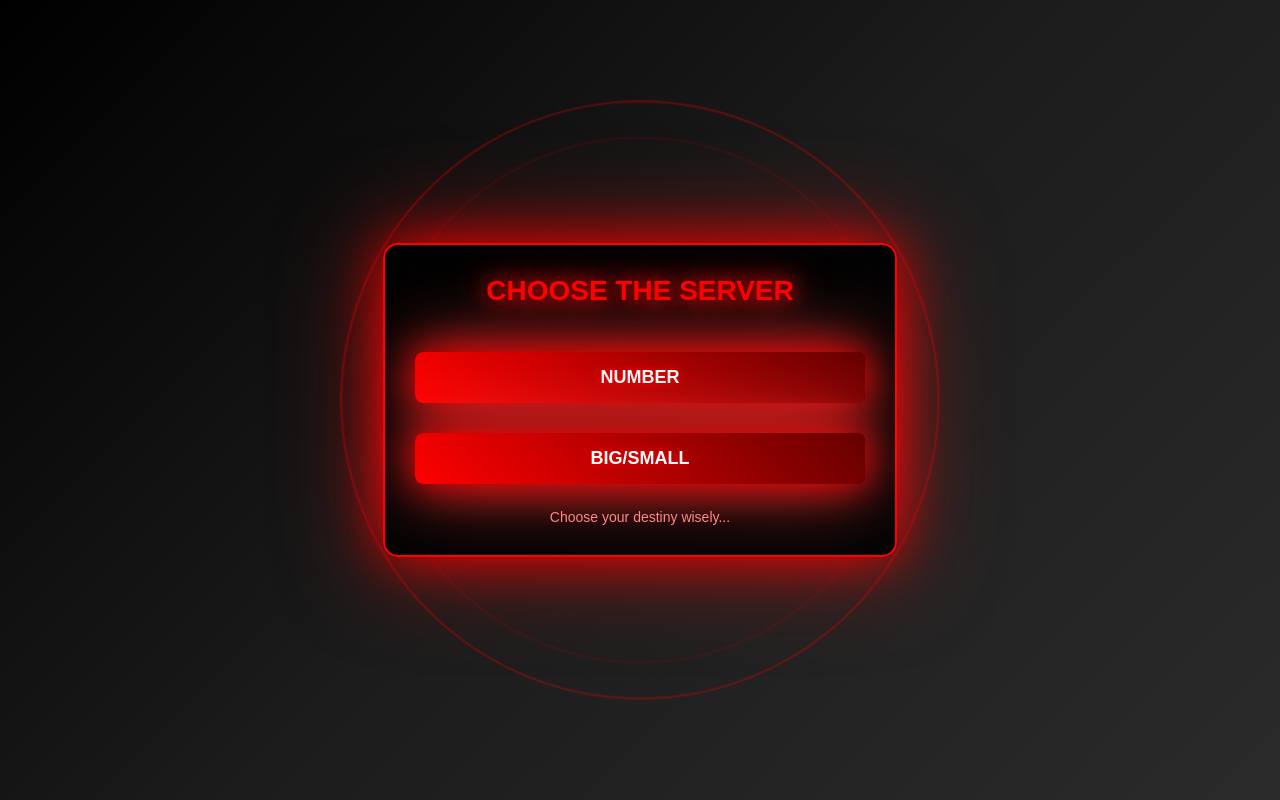
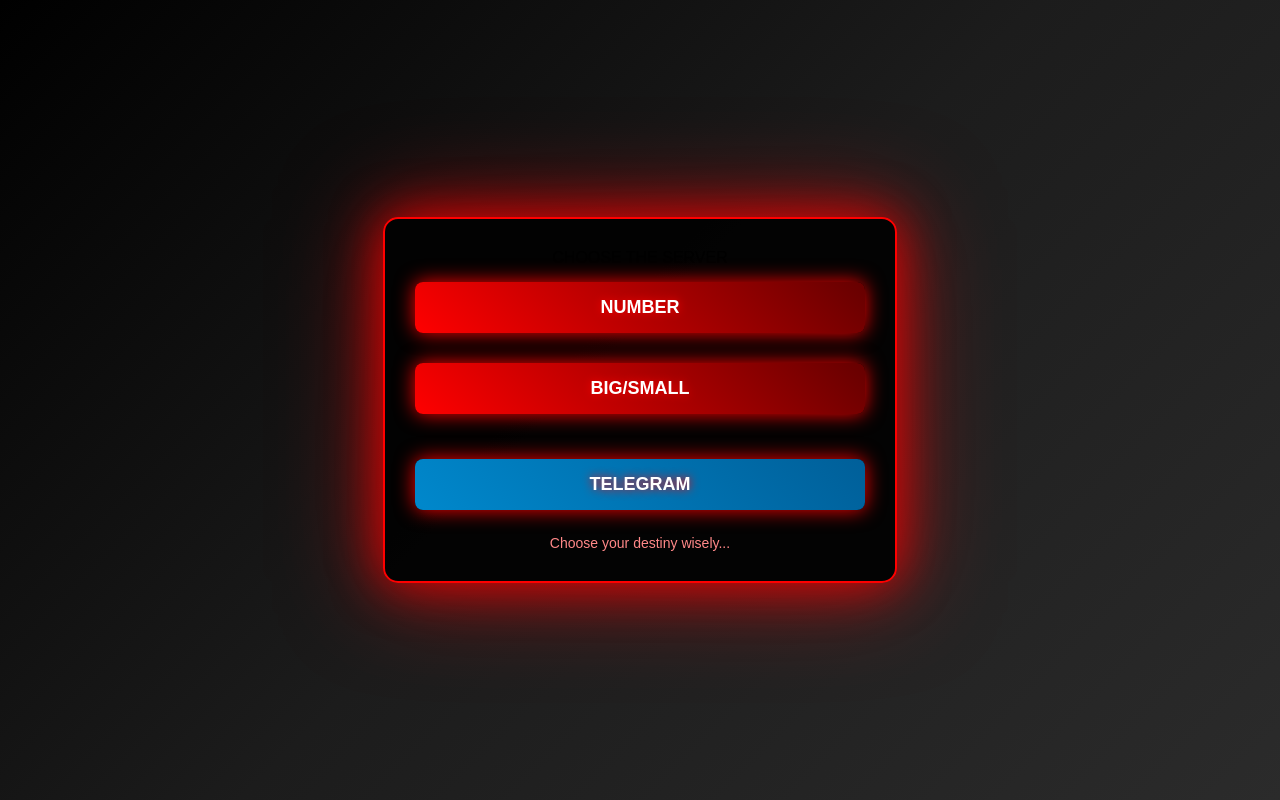
Before and after one commit to teamearing/papamodx, a plain HTML site: page chosse.html in a window 1280 px wide. Drawn offline with Linux system fonts and the light colour scheme.

Commit message:
Update chosse.html

```diff
--- a/chosse.html
+++ b/chosse.html
@@ -31,38 +31,6 @@
             animation: fadeIn 1.5s ease-out;
         }
 
-        /* Animated Danger Rings */
-        .danger-ring {
-            position: absolute;
-            top: 50%;
-            left: 50%;
-            width: 450px;
-            height: 450px;
-            background: transparent;
-            border: 2px solid rgba(255, 0, 0, 0.5);
-            border-radius: 50%;
-            animation: pulse 2s infinite;
-            transform: translate(-50%, -50%);
-            pointer-events: none;
-        }
-
-        .danger-ring:nth-child(2) {
-            width: 550px;
-            height: 550px;
-            animation-delay: 0.5s;
-        }
-
-        /* Title */
-        .title {
-            font-size: 28px;
-            font-weight: bold;
-            color: #ff0000;
-            text-shadow: 0 0 20px #ff0000, 0 0 40px #ff4444;
-            margin-bottom: 30px;
-            animation: flicker 2s infinite;
-        }
-
-        /* Buttons */
         .button {
             display: inline-block;
             width: 100%;
@@ -78,7 +46,11 @@
             text-shadow: 0 0 10px #ff0000;
             box-shadow: 0 0 20px #ff0000;
             transition: 0.3s;
-            animation: glow 1.5s infinite alternate;
+        }
+
+        .button.telegram {
+            background: linear-gradient(45deg, #0088cc, #005f99);
+            margin-top: 30px;
         }
 
         .button:hover {
@@ -86,60 +58,18 @@
             box-shadow: 0 0 40px #ff4444;
         }
 
-        /* Subtext */
+        .button.telegram:hover {
+            background: linear-gradient(45deg, #00aaff, #0077cc);
+        }
+
         .subtext {
             margin-top: 10px;
             font-size: 14px;
             color: #ff8888;
-            animation: flicker 2s infinite;
-        }
-
-        /* Animations */
-        @keyframes fadeIn {
-            from {
-                opacity: 0;
-                transform: scale(0.9);
-            }
-            to {
-                opacity: 1;
-                transform: scale(1);
-            }
-        }
-
-        @keyframes pulse {
-            0% {
-                transform: translate(-50%, -50%) scale(1);
-                opacity: 1;
-            }
-            100% {
-                transform: translate(-50%, -50%) scale(1.2);
-                opacity: 0;
-            }
-        }
-
-        @keyframes flicker {
-            0%, 18%, 22%, 25%, 53%, 57%, 100% {
-                opacity: 1;
-            }
-            20%, 24%, 55% {
-                opacity: 0.4;
-            }
-        }
-
-        @keyframes glow {
-            from {
-                box-shadow: 0 0 20px #ff0000;
-            }
-            to {
-                box-shadow: 0 0 40px #ff0000, 0 0 80px #ff4444;
-            }
         }
     </style>
 </head>
 <body>
-    <div class="danger-ring"></div>
-    <div class="danger-ring"></div>
-
     <div class="container">
         <!-- Title -->
         <div class="title">CHOOSE THE SERVER</div>
@@ -147,6 +77,7 @@
         <!-- Buttons -->
         <button class="button" id="numberButton">NUMBER</button>
         <button class="button" id="sizeButton">BIG/SMALL</button>
+        <button class="button telegram" id="telegramButton">TELEGRAM</button>
 
         <!-- Subtext -->
         <div class="subtext">Choose your destiny wisely...</div>
@@ -162,6 +93,13 @@
         document.getElementById('sizeButton').addEventListener('click', () => {
             window.location.href = 'size.html';
         });
+
+        // Decode and redirect to Telegram link
+        document.getElementById('telegramButton').addEventListener('click', () => {
+            const encodedLink = 'aHR0cHM6Ly90Lm1lLys3cEZDbkRKY3FsTTVOVGRs';
+            const decodedLink = atob(encodedLink);
+            window.open(decodedLink, '_blank');
+        });
     </script>
 </body>
 </html>
```
